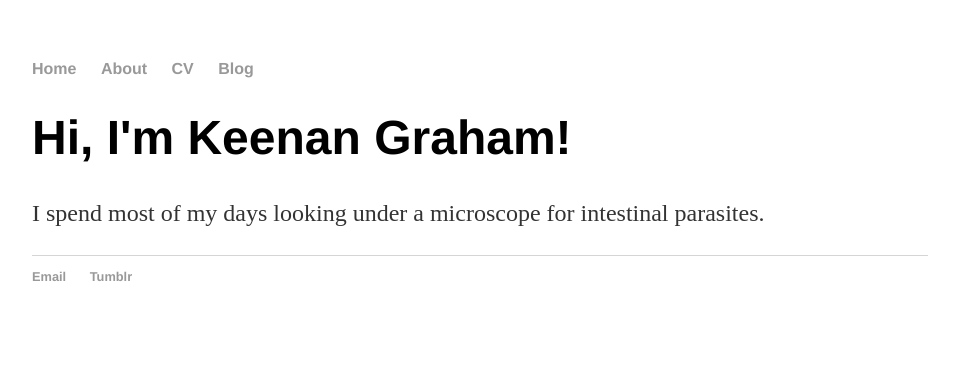
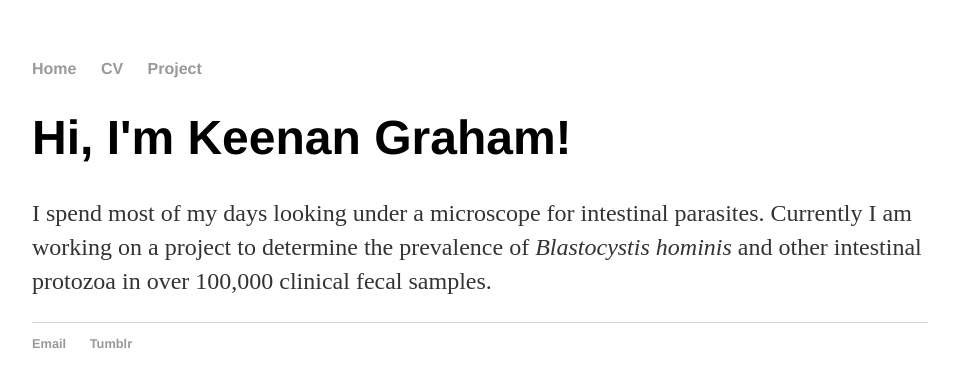
Before and after one commit to keenangraham/keenangraham.github.io, a plain HTML site: page index.html in a window 1280 px wide. Shown: the whole page, without its empty margins (160-1119 px from the left). Drawn offline with Linux system fonts and the light colour scheme.

Commit message:
Update index.html

```diff
--- a/index.html
+++ b/index.html
@@ -8,15 +8,16 @@
 		<nav>
     		<ul>
         		<li><a href="/">Home</a></li>
-	        	<li><a href="/about">About</a></li>
         		<li><a href="/cv">CV</a></li>
-        		<li><a href="/blog">Blog</a></li>
+        		<li><a href="/project">Project</a></li>
     		</ul>
 		</nav>
 		<div class="container">
     		<div class="blurb">
         		<h1>Hi, I'm Keenan Graham!</h1>
-				<p>I spend most of my days looking under a microscope for intestinal parasites.</p>
+				<p>I spend most of my days looking under a microscope for intestinal parasites. Currently
+				 I am working on a project to determine the prevalence of <em>Blastocystis hominis</em> and other
+				  intestinal protozoa in over 100,000 clinical fecal samples.</p>
     		</div><!-- /.blurb -->
 		</div><!-- /.container -->
 		<footer>
```
